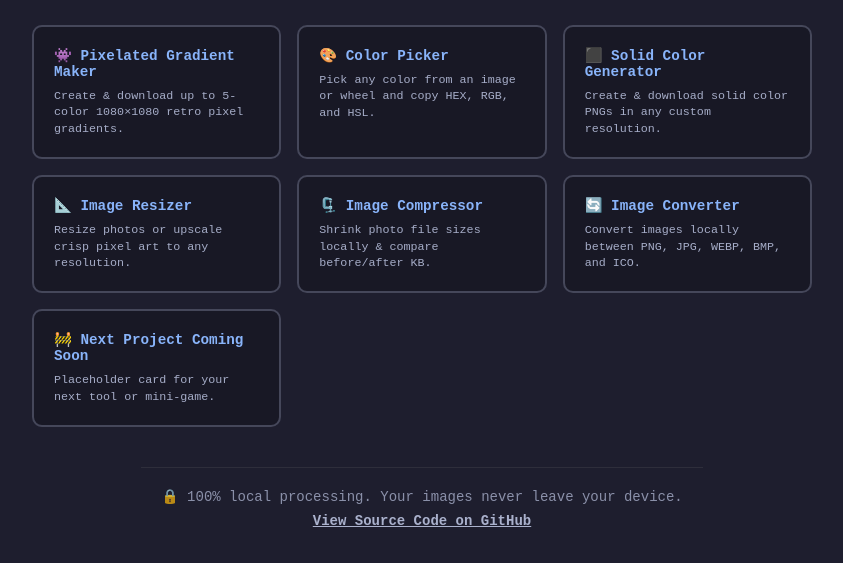
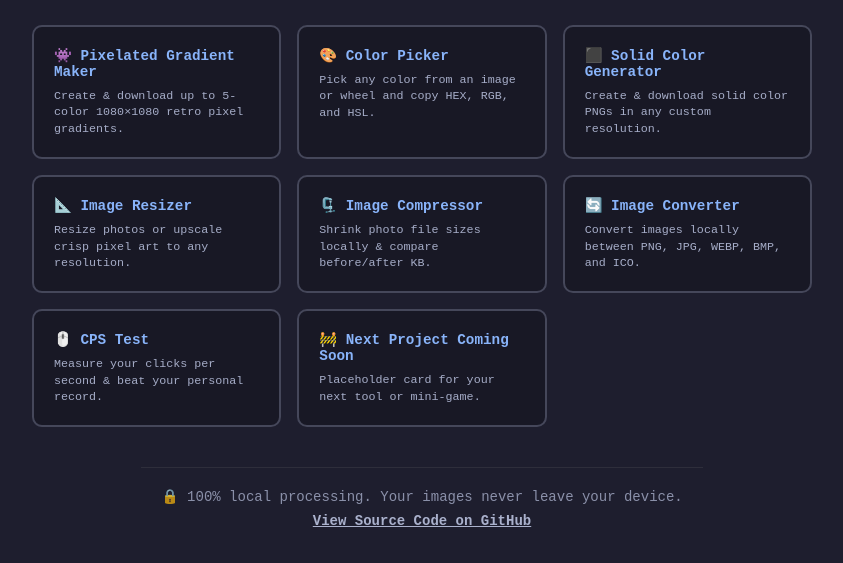
Before and after one commit to ElijahAmogsus/ElijahAmogsus.github.io, a plain HTML site: page index.html in a window 1280 px wide. Shown: the part 145-708 px from the top of the page, without its empty margins (218-1061 px from the left). Drawn offline with Linux system fonts and the light colour scheme.

Commit message:
Add CPS Test card to index.html

```diff
--- a/index.html
+++ b/index.html
@@ -107,6 +107,11 @@
       <span>Convert images locally between PNG, JPG, WEBP, BMP, and ICO.</span>
     </a>
 
+    <a class="card" href="/cps-test/">
+      <h3>🖱️ CPS Test</h3>
+      <span>Measure your clicks per second & beat your personal record.</span>
+    </a>
+
     <a class="card" href="#">
       <h3>🚧 Next Project Coming Soon</h3>
       <span>Placeholder card for your next tool or mini-game.</span>
```
